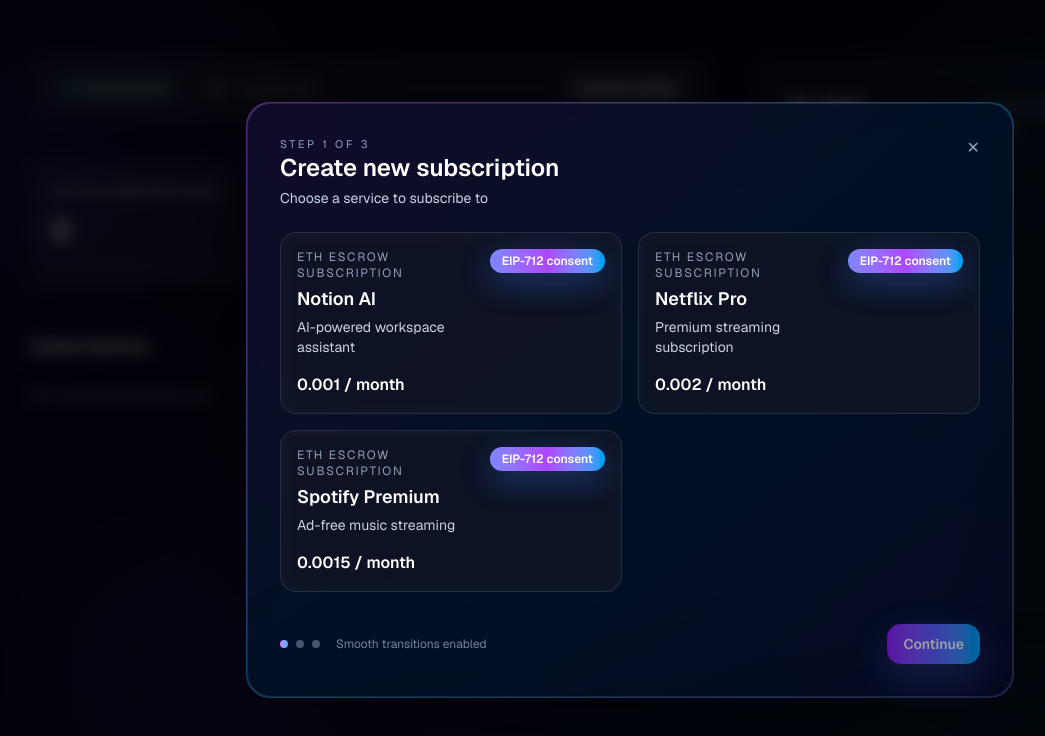
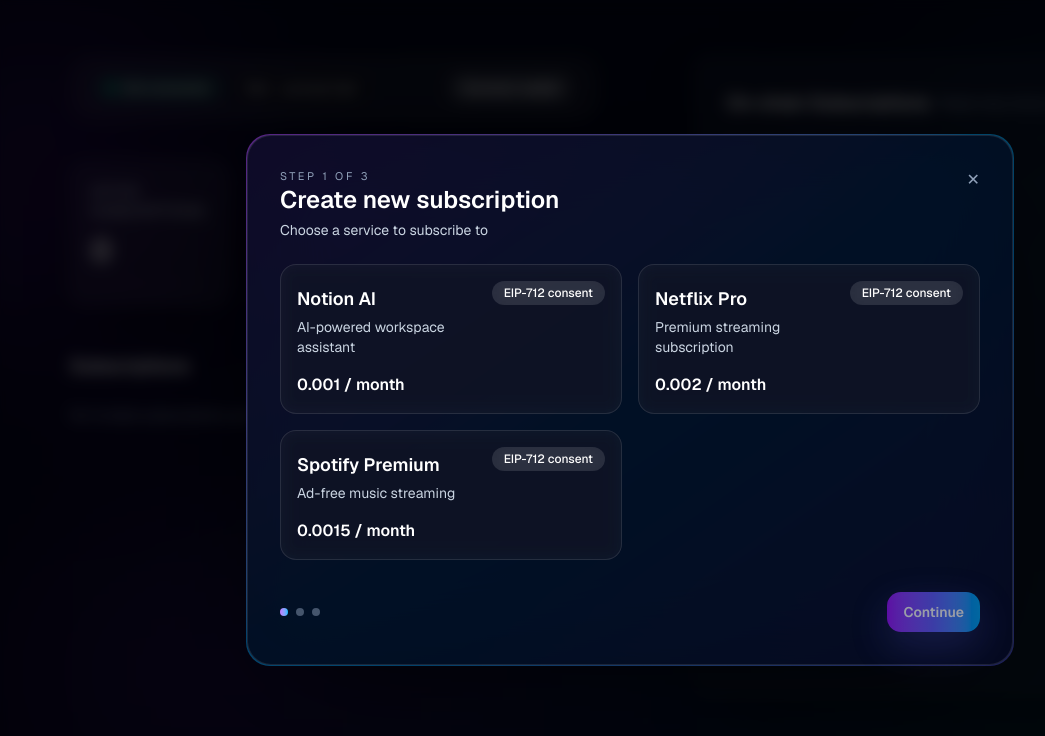
Before and after one commit to NanditaPatil-dotcom/onchain-subscription, a Next.js app in the folder frontend/: page /dashboard in a window 1280 px wide. Both pictures are taken after a click on the button "New subscription". Shown: the top 736 px of the page, without its empty margins (10-1055 px from the left). Built offline with nearby package versions, Linux system fonts and the light colour scheme.

Commit message:
subtle changes in UI for well balance look

```diff
--- a/frontend/app/dashboard/page.tsx
+++ b/frontend/app/dashboard/page.tsx
@@ -205,18 +205,18 @@
       </div>
 
       <motion.div
-        className="relative z-10 mx-auto min-h-screen max-w-7xl px-6 lg:px-10 py-10 lg:py-14"
+        className="relative z-10 min-h-screen w-full px-8 lg:px-14 xl:px-20 py-10 lg:py-14"
         initial={{ opacity: 0, y: 18 }}
         animate={{ opacity: 1, y: 0 }}
         transition={{ duration: 0.35, ease: 'easeOut' }}
       >
-        <div className="grid grid-cols-1 gap-8 lg:gap-10 lg:grid-cols-12">
+        <div className="grid grid-cols-12 gap-y-12 gap-x-16">
           {/* Left column */}
-          <div className="col-span-12 space-y-10 lg:col-span-7">
+          <div className="col-span-12 space-y-10 lg:col-span-6">
             <div className="space-y-10">
               <Header />
 
-              <section className="grid gap-6 md:grid-cols-3">
+              <section className="grid grid-cols-1 sm:grid-cols-3 gap-6 mb-10">
                 {stats.map((item) => (
                   <article
                     key={item.label}
@@ -245,14 +245,14 @@
                 </button>
               </div>
 
-              <div className="grid gap-6 lg:gap-8 sm:grid-cols-2">
+              <div className="grid grid-cols-1 md:grid-cols-2 gap-6">
                 {cards.length === 0 && (
                   <p className="text-sm text-slate-400">No funded subscriptions yet.</p>
                 )}
                 {cards.map((sub) => (
                   <motion.div
                     key={sub.id}
-                    className="w-full max-w-lg"
+                    className="w-full"
                     initial={{ opacity: 0, y: 16 }}
                     animate={{ opacity: 1, y: 0 }}
                     transition={{ duration: 0.25, ease: 'easeOut' }}
@@ -295,8 +295,8 @@
           </div>
 
           {/* Right column: read-only mirror */}
-          <section className="col-span-12 lg:col-span-5">
-            <div className="h-full min-h-[70vh] rounded-2xl border border-white/10 bg-slate-900/60 p-6 lg:p-8 shadow-[0_20px_60px_-25px_rgba(0,0,0,0.8)] backdrop-blur-xl lg:max-h-[calc(100vh-120px)] lg:overflow-y-auto">
+          <section className="col-span-12 lg:col-span-6 lg:pl-4 xl:pl-8">
+            <div className="h-full min-h-[80vh] space-y-5 rounded-2xl border border-white/10 bg-slate-900/60 p-6 lg:p-8 shadow-[0_20px_60px_-25px_rgba(0,0,0,0.8)] backdrop-blur-xl lg:max-h-[calc(100vh-120px)] lg:overflow-y-auto">
               <div className="flex items-center justify-between">
                 <h3 className="text-lg font-semibold text-white">On-chain Subscriptions</h3>
                 <p className="text-sm text-slate-400">Read-only mirror of contract state</p>
--- a/frontend/components/NewSubscriptionModal.tsx
+++ b/frontend/components/NewSubscriptionModal.tsx
@@ -15,7 +15,7 @@
 }
 
 const methodLabels: Record<Service['mode'], string> = {
-  EIP712: 'ETH escrow + EIP-712 consent',
+  EIP712: 'EIP-712 consent',
 }
 
 export default function NewSubscriptionModal({
@@ -102,7 +102,6 @@
                   </h2>
                   <p className="mt-1 text-sm text-slate-300">
                     {step === 1 && 'Choose a service to subscribe to'}
-                    {step === 2 && 'Confirm billing details before signing'}
                     {step === 3 && 'Complete the on-chain setup to start billing'}
                   </p>
                 </div>
@@ -166,8 +165,8 @@
                         value={`${selected.address.slice(0, 6)}...${selected.address.slice(-4)}`}
                       />
 
-                      <div className="sm:col-span-2 rounded-2xl border border-amber-300/30 bg-amber-400/10 p-4 text-sm text-amber-100 shadow-inner">
-                        <p className="font-semibold">Funds are escrowed.</p>
+                      <div className="sm:col-span-2 rounded-2xl border border-amber-300/30 bg-amber-400/30 p-4 text-sm text-amber-100 shadow-inner">
+                        <p className="font-bold">Funds are escrowed.</p>
                         <p className="mt-1 text-amber-50/90">
                           Payments require cryptographic consent (EIP-712). No automatic renewals.
                         </p>
@@ -185,9 +184,6 @@
                       className="grid gap-4"
                     >
                       <div className="rounded-2xl border border-white/10 bg-gradient-to-br from-slate-900/70 via-slate-900/60 to-slate-800/40 p-5">
-                        <p className="text-sm text-slate-300">
-                          You are about to create a subscription for
-                        </p>
                         <h3 className="mt-2 text-2xl font-semibold text-white">
                           {selected.name}
                         </h3>
@@ -195,8 +191,7 @@
                           {selected.amount} {selected.token} • {billingCycle} • {methodLabels[selected.mode]}
                         </p>
                         <div className="mt-4 flex flex-wrap gap-2 text-xs text-slate-200">
-                          <Badge>ETH escrow</Badge>
-                          <Badge>Cryptographic consent (EIP-712)</Badge>
+                          <Badge>ETH Escrow</Badge>
                           <Badge>No automatic renewals</Badge>
                         </div>
                       </div>
@@ -210,7 +205,6 @@
                   <StepDot active={step >= 1} />
                   <StepDot active={step >= 2} />
                   <StepDot active={step >= 3} />
-                  <span className="ml-2 text-slate-400/80">Smooth transitions enabled</span>
                 </div>
 
                 <div className="flex w-full sm:w-auto gap-3">
--- a/frontend/components/ServiceCard.tsx
+++ b/frontend/components/ServiceCard.tsx
@@ -36,16 +36,12 @@
 
       <div className="relative flex items-start justify-between gap-3">
         <div>
-          <p className="text-xs uppercase tracking-[0.14em] text-slate-400">
-            ETH escrow subscription
-          </p>
           <h3 className="mt-1 text-lg font-semibold text-white">{name}</h3>
           <p className="mt-1 text-sm text-slate-300">{description}</p>
         </div>
         <span
           className={cn(
-            'inline-flex shrink-0 items-center rounded-full bg-gradient-to-r px-3 py-1 text-xs font-semibold text-white shadow-[0_10px_30px_rgba(59,130,246,0.35)]',
-            'from-indigo-400 via-purple-500 to-sky-500',
+            'inline-flex shrink-0 items-center rounded-full bg-white/10 px-3 py-1 text-xs font-medium text-white backdrop-blur-md'
           )}
         >
           EIP-712 consent
```
